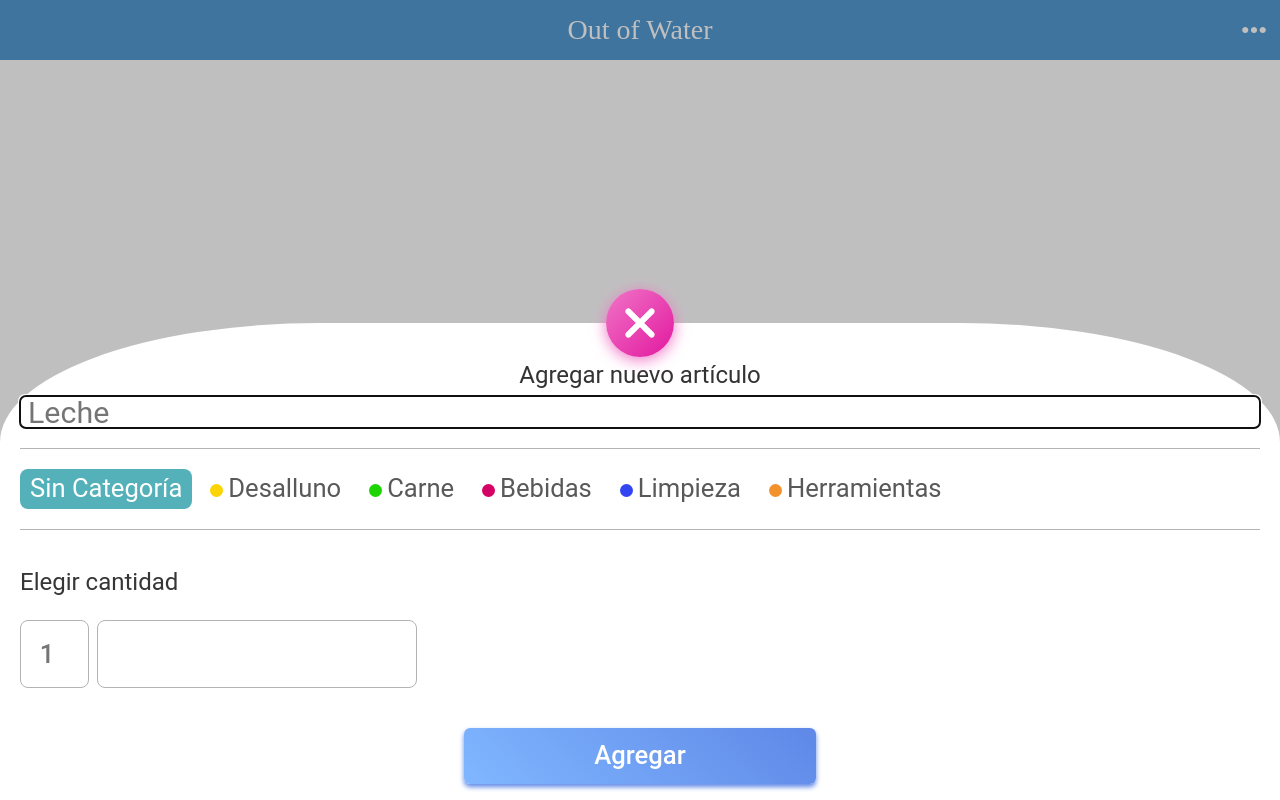
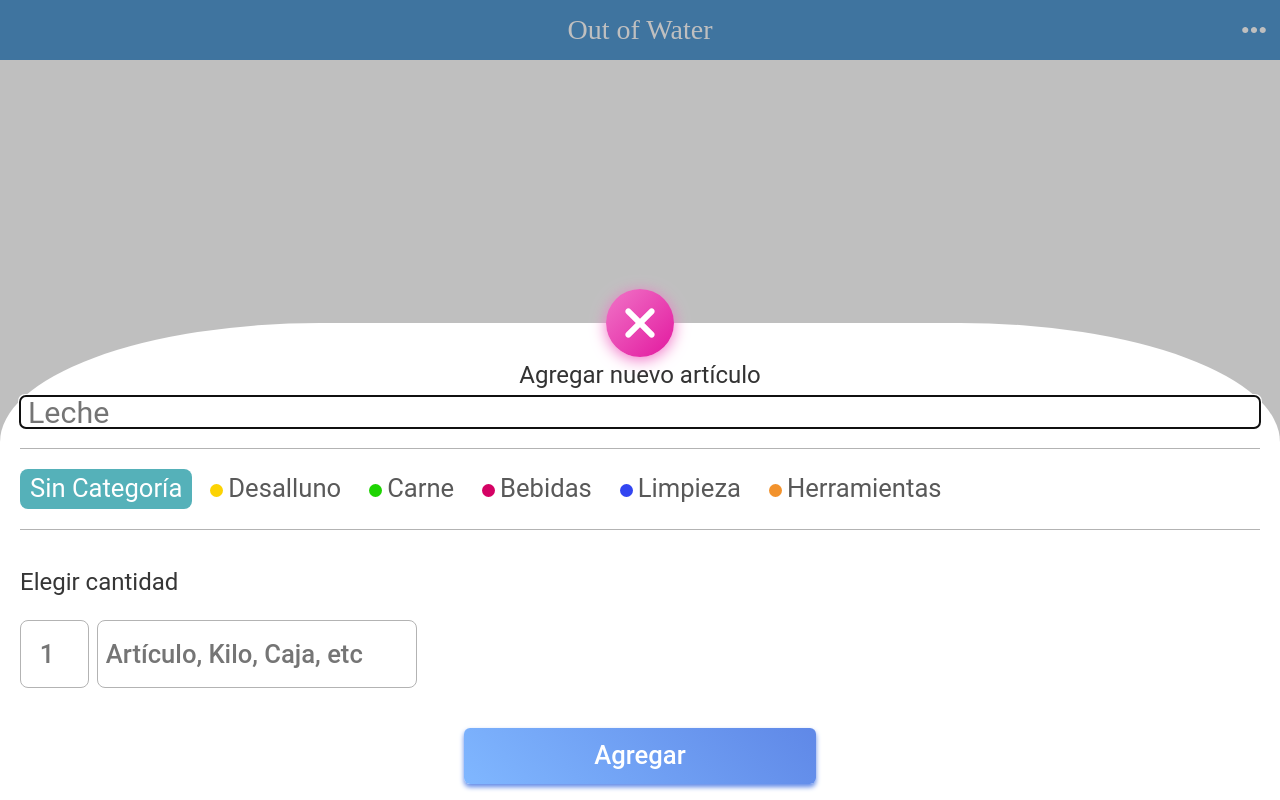
Before and after one commit to erlynascarate/lista-de-compras, a React app: page / in a window 1280 px wide. Both pictures are taken after a click on the button 640 px from the left and 720 px from the top of the page. Built offline with nearby package versions, Linux system fonts and the light colour scheme.

Commit message:
Autocompleta los cuantificadores al elegir la cantidad de artículos a agregar (Contiene un bug)

```diff
--- /dev/null
+++ b/src/components/QuantityFieldSet.jsx
@@ -0,0 +1,84 @@
+import React, { useState } from 'react';
+import '@styles/QuantityFieldSet.css';
+import quantifiesData from '../data/quantifies';
+
+const initialQuantifiers = {
+    list: quantifiesData,
+    placeholder: 'Artículo, Kilo, Caja, etc',
+    completing: quantifiesData,
+};
+
+const QuantityFieldSet = () => {
+    const [quantifiers, setQuantifiers] = useState(initialQuantifiers);
+    const { list, placeholder, completing } = quantifiers;
+
+    const updateQuantifiers = (event) => {
+        const quantity = event.target.value;
+        console.log('update');
+        if (quantity > 1) {
+            const listOfQuantifiersInPlural = list.map((name) => {
+                const lastLetter = name[name.length - 1];
+                const lastLetterIsAVowel =
+                    lastLetter === 'a' ||
+                    lastLetter === 'e' ||
+                    lastLetter === 'i' ||
+                    lastLetter === 'o' ||
+                    lastLetter === 'u';
+
+                if (lastLetterIsAVowel === true) {
+                    return name + 's';
+                }
+
+                return name + 'es';
+            });
+            setQuantifiers({
+                ...quantifiers,
+                placeholder: 'Artículos, Kilos, Cajas',
+                completing: listOfQuantifiersInPlural,
+            });
+        } else {
+            setQuantifiers({
+                ...quantifiers,
+                placeholder: 'Artículo, Kilo, Caja, etc',
+                completing: list,
+            });
+        }
+    };
+
+    return (
+        <fieldset className="quantity">
+            <legend className="quantity__title">
+                <label htmlFor="quantity__number">Elegir cantidad</label>
+            </legend>
+            <input
+                id="quantity__number"
+                className="quantity__input"
+                type="number"
+                name="quantity"
+                placeholder={1}
+                min={1}
+                maxLength={10}
+                required
+                onChange={updateQuantifiers}
+            />
+            <input
+                id="quantity__quantify"
+                className="quantity__input"
+                type="text"
+                name="quantifier"
+                placeholder={placeholder}
+                maxLength={21}
+                autoComplete="on"
+                required
+                list="quantify-list"
+            />
+            <datalist id="quantify-list">
+                {completing.map((quantify) => (
+                    <option key={quantify} value={quantify} />
+                ))}
+            </datalist>
+        </fieldset>
+    );
+};
+
+export default QuantityFieldSet;
--- a/src/containers/AddToTheList.jsx
+++ b/src/containers/AddToTheList.jsx
@@ -1,7 +1,8 @@
-import React, { useRef, useContext } from 'react';
+import React, { useContext } from 'react';
 import '@styles/AddToTheList.css';
 import AppContext from '@context/AppContext';
 import ItemCategories from '@components/ItemCategories';
+import QuantityFieldSet from '@components/QuantityFieldSet';
 
 const AddToTheList = () => {
     const {
@@ -13,7 +14,6 @@ const AddToTheList = () => {
         refs: { refContainer, refForm, refInput, refDeleteItem },
     } = useContext(AppContext);
 
-    const refQuantityInput = useRef();
     const show = (event) => {
         const pressedContainerOrShowButton =
             event.target === refContainer.current ||
@@ -106,41 +106,7 @@ const AddToTheList = () => {
                     ref={refInput}
                 />
                 <ItemCategories />
-                <fieldset className="quantity">
-                    <legend className="quantity__title">
-                        <label htmlFor="quantity__number">
-                            Elegir cantidad
-                        </label>
-                    </legend>
-                    <input
-                        id="quantity__number"
-                        className="quantity__input"
-                        type="number"
-                        name="quantity"
-                        placeholder={1}
-                        min={1}
-                        maxLength={10}
-                        required
-                        ref={refQuantityInput}
-                        // onChange={updateQuantifiers}
-                    />
-                    <input
-                        id="quantity__quantify"
-                        className="quantity__input"
-                        type="text"
-                        name="quantifier"
-                        // placeholder={quantityPlaceholder}
-                        maxLength={21}
-                        autoComplete="on"
-                        required
-                        list="quantify-list"
-                    />
-                    {/* <datalist id="quantify-list">
-                        {completingQuantifiers.map((quantify) => (
-                            <option key={quantify} value={quantify} />
-                        ))}
-                    </datalist> */}
-                </fieldset>
+                <QuantityFieldSet />
                 <input
                     className="add-to-the-list__btn"
                     type="submit"
--- a/src/styles/AddToTheList.css
+++ b/src/styles/AddToTheList.css
@@ -93,35 +93,6 @@
     visibility: visible;
 }
 
-.quantity {
-    display: grid;
-    justify-content: flex-start;
-    grid-template-columns: auto minmax(0, 20rem);
-    column-gap: 8px;
-    margin-block: 40px;
-}
-
-.quantity__title {
-    margin-block-end: 1.6rem;
-    font-size: 1.5rem;
-    color: hsl(0deg 0% 21%);
-}
-
-.quantity__input {
-    border: 1px solid hsl(0deg 0% 70%);
-    border-radius: 8px;
-    padding-inline: 8px;
-    font-weight: 500;
-    color: hsl(0deg 0% 20%);
-    box-sizing: border-box;
-}
-
-.quantity__input:first-of-type {
-    inline-size: 4.3rem;
-    block-size: 4.3rem;
-    text-align: center;
-}
-
 .add-to-the-list__btn {
     grid-column: 2;
     margin-inline: auto;
--- /dev/null
+++ b/src/styles/QuantityFieldSet.css
@@ -0,0 +1,28 @@
+.quantity {
+    display: grid;
+    justify-content: flex-start;
+    grid-template-columns: auto minmax(0, 20rem);
+    column-gap: 8px;
+    margin-block: 40px;
+}
+
+.quantity__title {
+    margin-block-end: 1.6rem;
+    font-size: 1.5rem;
+    color: hsl(0deg 0% 21%);
+}
+
+.quantity__input {
+    border: 1px solid hsl(0deg 0% 70%);
+    border-radius: 8px;
+    padding-inline: 8px;
+    font-weight: 500;
+    color: hsl(0deg 0% 20%);
+    box-sizing: border-box;
+}
+
+.quantity__input:first-of-type {
+    inline-size: 4.3rem;
+    block-size: 4.3rem;
+    text-align: center;
+}
```
Also changed, not shown: src/hooks/useChangeText.js (deleted, +0 -52 lines).
